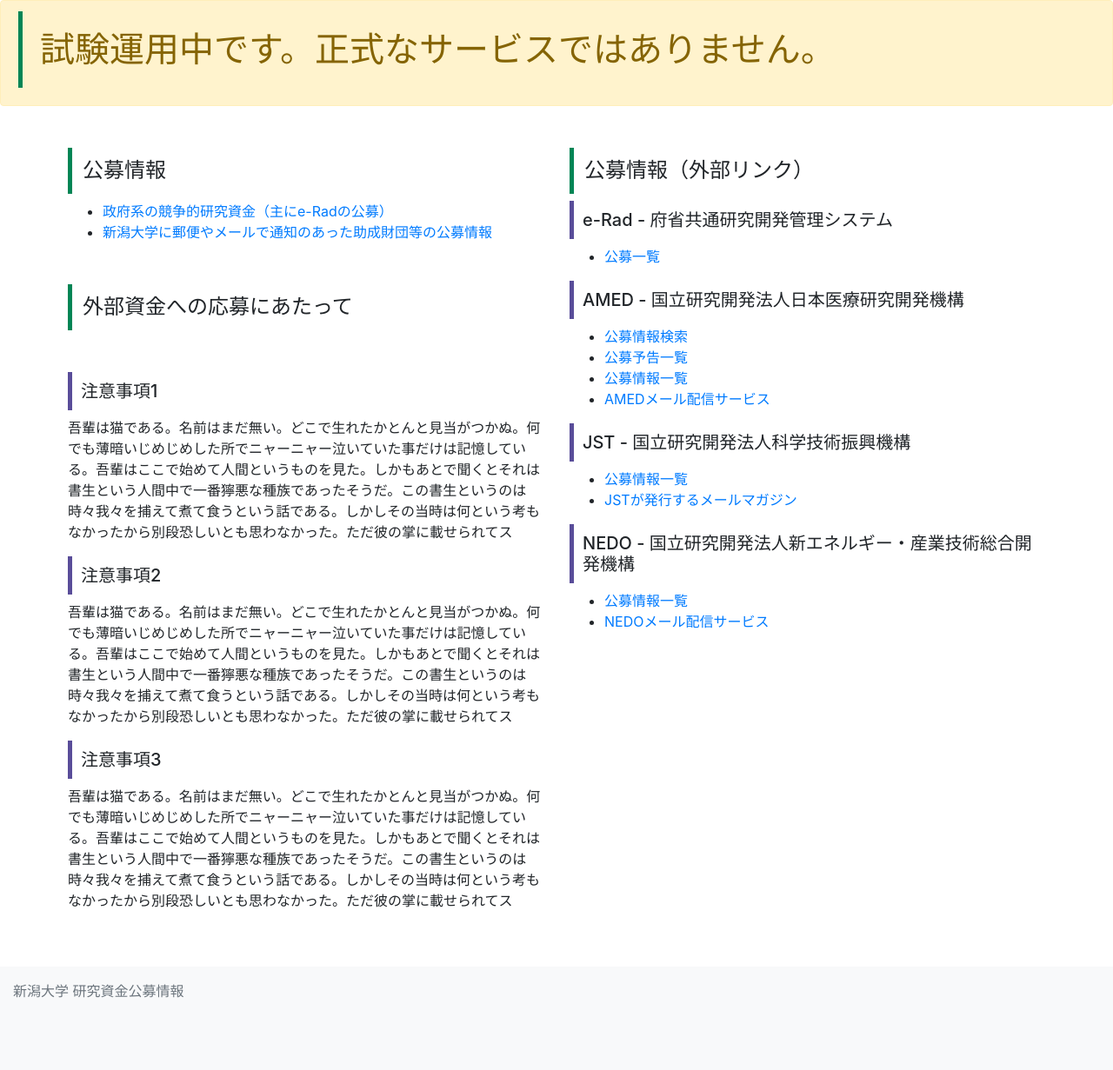
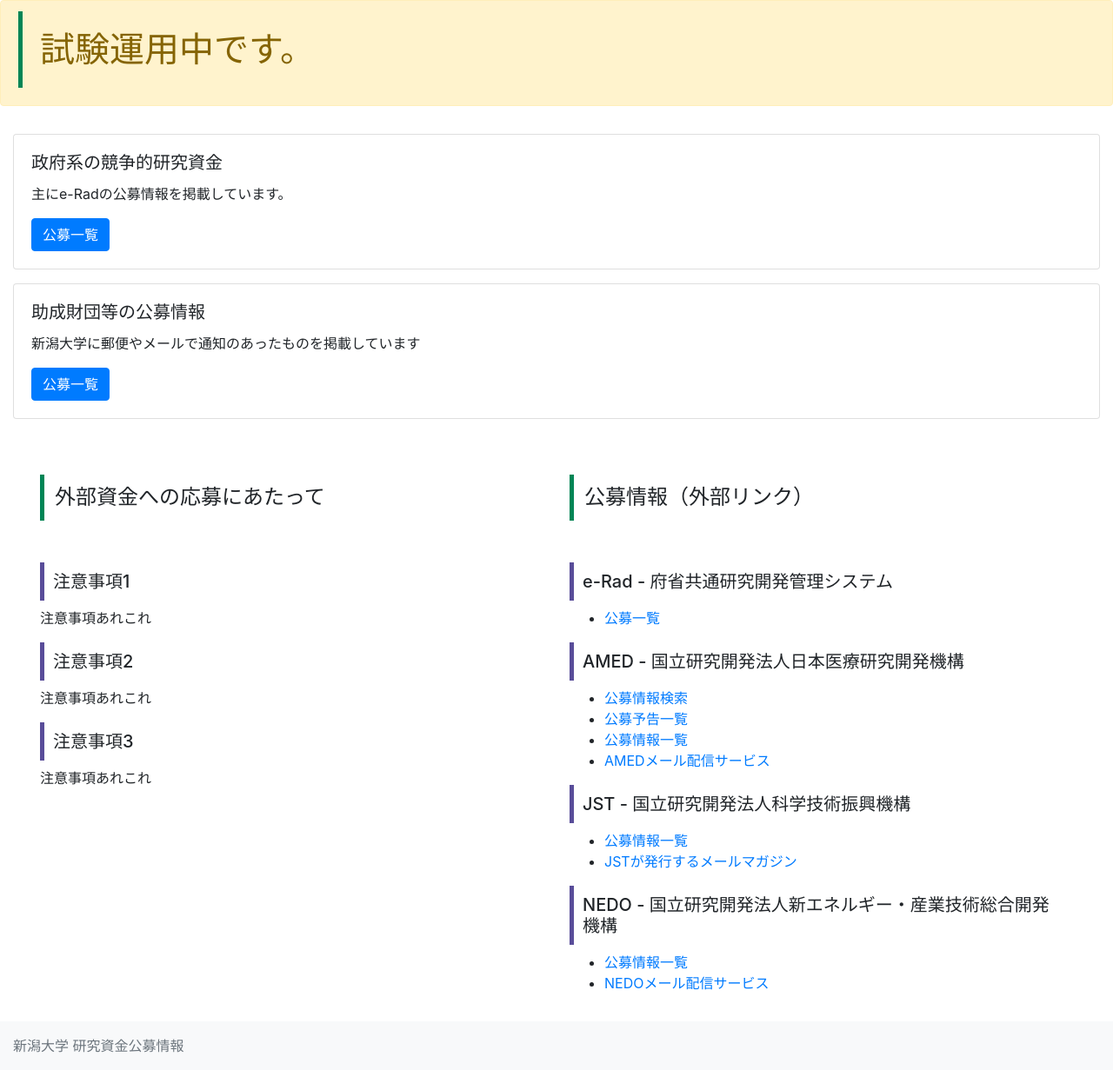
Before and after one commit to sanadaharuna/shikin, a Django app: page / in a window 1280 px wide. Shown: the part 56-1287 px from the top of the page at 87% size. Before the commit the page ends 1204 px from the top, so only its background shows below. Run offline with Django 3.2, Linux system fonts and the light colour scheme; some libraries are stand-ins or nearby versions.

Commit message:
modify frontpage

```diff
--- a/src/templates/_base.html
+++ b/src/templates/_base.html
@@ -24,7 +24,7 @@
     </nav>
 
     <div class="alert alert-warning" role="alert">
-        <h1>試験運用中です。正式なサービスではありません。</h1>
+        <h1>試験運用中です。</h1>
     </div>
 
     {% block content %}
--- a/src/templates/frontpage.html
+++ b/src/templates/frontpage.html
@@ -1,30 +1,39 @@
 {% extends "_base.html" %}
+{% load static %}
 
 {% block content %}
 <div class="container-fluid">
-    <div class="row m-5">
+    <div class="row my-3">
+        <div class="col-sm-12">
+            <div class="card my-3">
+                <div class="card-body">
+                    <h5 class="card-title">政府系の競争的研究資金</h5>
+                    <p class="card-text">主にe-Radの公募情報を掲載しています。</p>
+                    <a href="{% url 'erad:list' %}?before_closing_date=on" class="btn btn-primary">公募一覧</a>
+                </div>
+            </div>
+            <div class="card">
+                <div class="card-body">
+                    <h5 class="card-title">助成財団等の公募情報</h5>
+                    <p class="card-text">新潟大学に郵便やメールで通知のあったものを掲載しています</p>
+                    <a href="{% url 'grant:list' %}" class="btn btn-primary">公募一覧</a>
+                </div>
+            </div>
+        </div>
+    </div>
+
+    <div class="row m-3">
         <div class="col-md-6">
-            <h1 class="h4">公募情報</h1>
-            <ul>
-                <li><a href="{% url 'erad:list' %}?before_closing_date=on">政府系の競争的研究資金（主にe-Radの公募）</a>
-                </li>
-                <li><a href="{% url 'grant:list' %}">新潟大学に郵便やメールで通知のあった助成財団等の公募情報</a></li>
-                </li>
-            </ul>
             <h1 class="h4 my-5">外部資金への応募にあたって</h1>
             <h2 class="h5">注意事項1</h2>
-            <p>吾輩は猫である。名前はまだ無い。どこで生れたかとんと見当がつかぬ。何でも薄暗いじめじめした所でニャーニャー泣いていた事だけは記憶している。吾輩はここで始めて人間というものを見た。しかもあとで聞くとそれは書生という人間中で一番獰悪な種族であったそうだ。この書生というのは時々我々を捕えて煮て食うという話である。しかしその当時は何という考もなかったから別段恐しいとも思わなかった。ただ彼の掌に載せられてス
-            </p>
+            <p>注意事項あれこれ</p>
             <h2 class="h5">注意事項2</h2>
-            <p>吾輩は猫である。名前はまだ無い。どこで生れたかとんと見当がつかぬ。何でも薄暗いじめじめした所でニャーニャー泣いていた事だけは記憶している。吾輩はここで始めて人間というものを見た。しかもあとで聞くとそれは書生という人間中で一番獰悪な種族であったそうだ。この書生というのは時々我々を捕えて煮て食うという話である。しかしその当時は何という考もなかったから別段恐しいとも思わなかった。ただ彼の掌に載せられてス
-            </p>
+            <p>注意事項あれこれ</p>
             <h2 class="h5">注意事項3</h2>
-            <p>吾輩は猫である。名前はまだ無い。どこで生れたかとんと見当がつかぬ。何でも薄暗いじめじめした所でニャーニャー泣いていた事だけは記憶している。吾輩はここで始めて人間というものを見た。しかもあとで聞くとそれは書生という人間中で一番獰悪な種族であったそうだ。この書生というのは時々我々を捕えて煮て食うという話である。しかしその当時は何という考もなかったから別段恐しいとも思わなかった。ただ彼の掌に載せられてス
-            </p>
-
+            <p>注意事項あれこれ</p>
         </div>
         <div class="col-md-6">
-            <h1 class="h4">公募情報（外部リンク）</h1>
+            <h1 class="h4 my-5">公募情報（外部リンク）</h1>
             <h2 class="h5">e-Rad - 府省共通研究開発管理システム</h2>
             <ul>
                 <li><a href="https://www.e-rad.go.jp/erad/portal/jigyolist/present/present?locale=ja"
```
Also changed, not shown: 1 other file.
